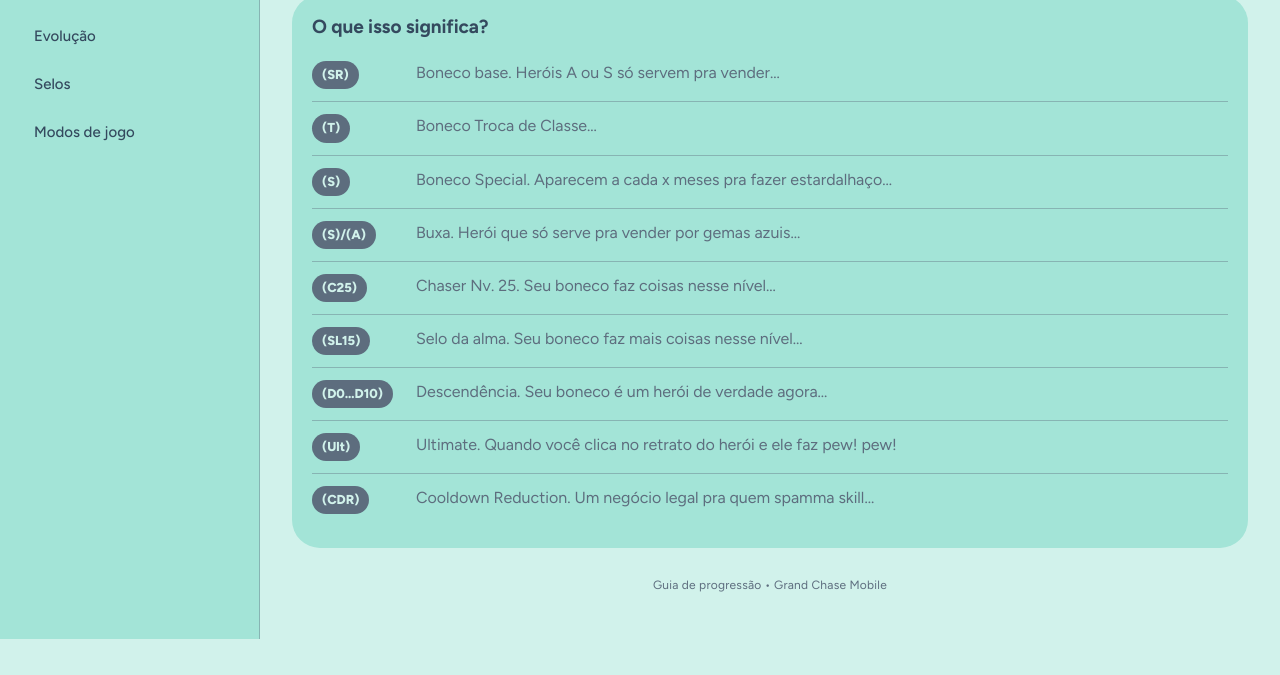
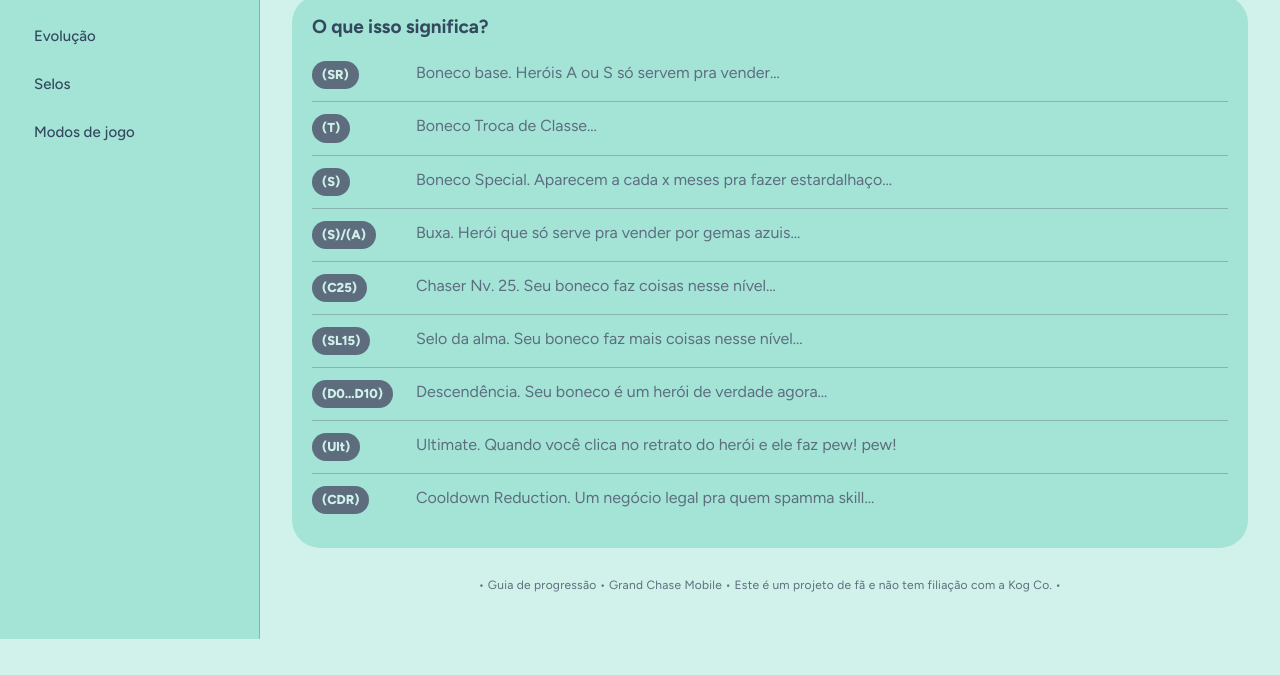
Before and after one commit to gn0z1z/grandchase, a plain HTML site: page index.html in a window 1280 px wide. Shown: the part 161-836 px from the top of the page. Drawn offline with Linux system fonts and the light colour scheme.

Commit message:
Update footer text in index.html

```diff
--- a/index.html
+++ b/index.html
@@ -445,7 +445,7 @@
 
   </main>
 
-  <footer>Guia de progressão • Grand Chase Mobile</footer>
+  <footer>• Guia de progressão • Grand Chase Mobile • Este é um projeto de fã e não tem filiação com a Kog Co. • </footer>
 </div>
 
 </body>
```
